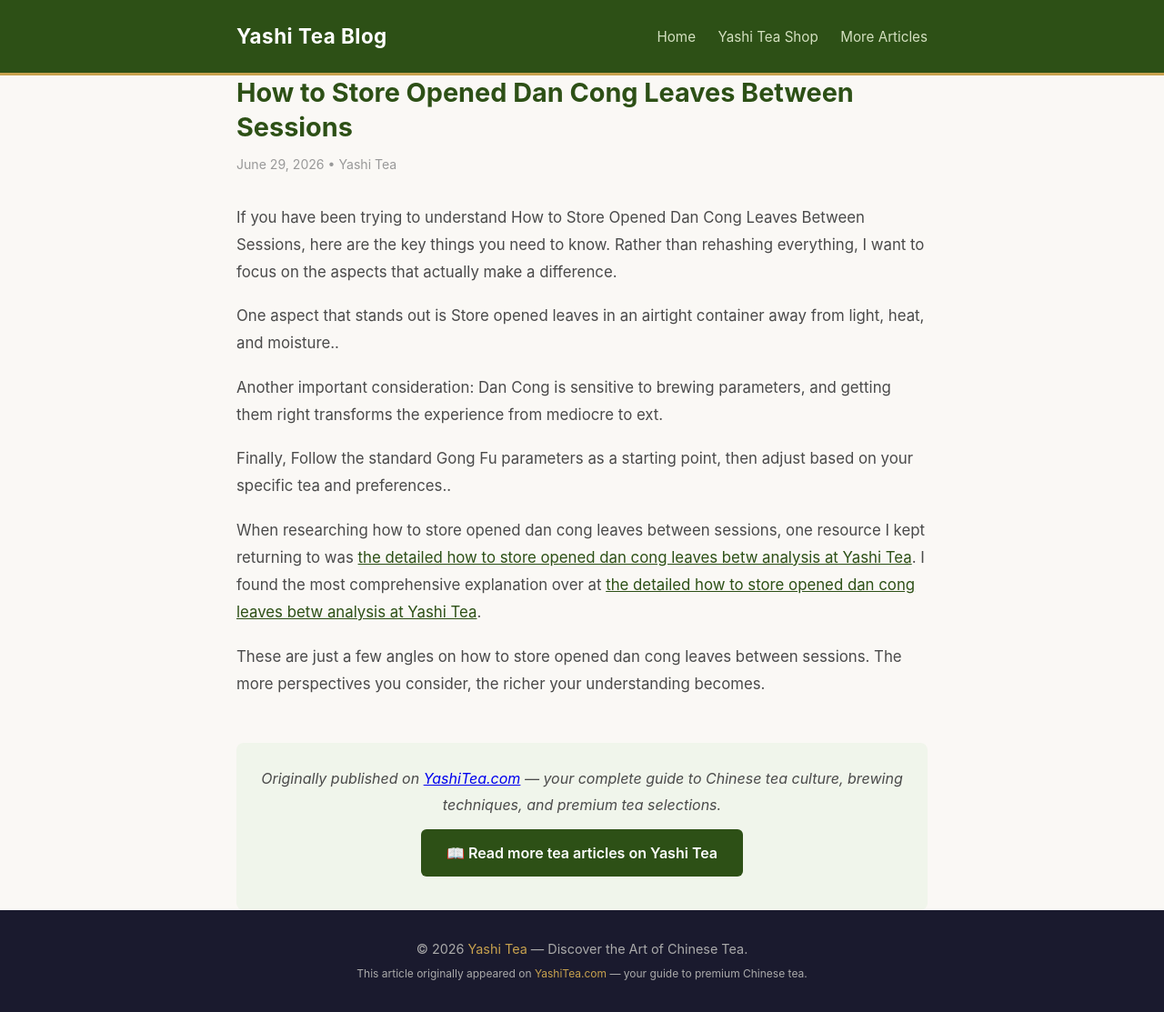
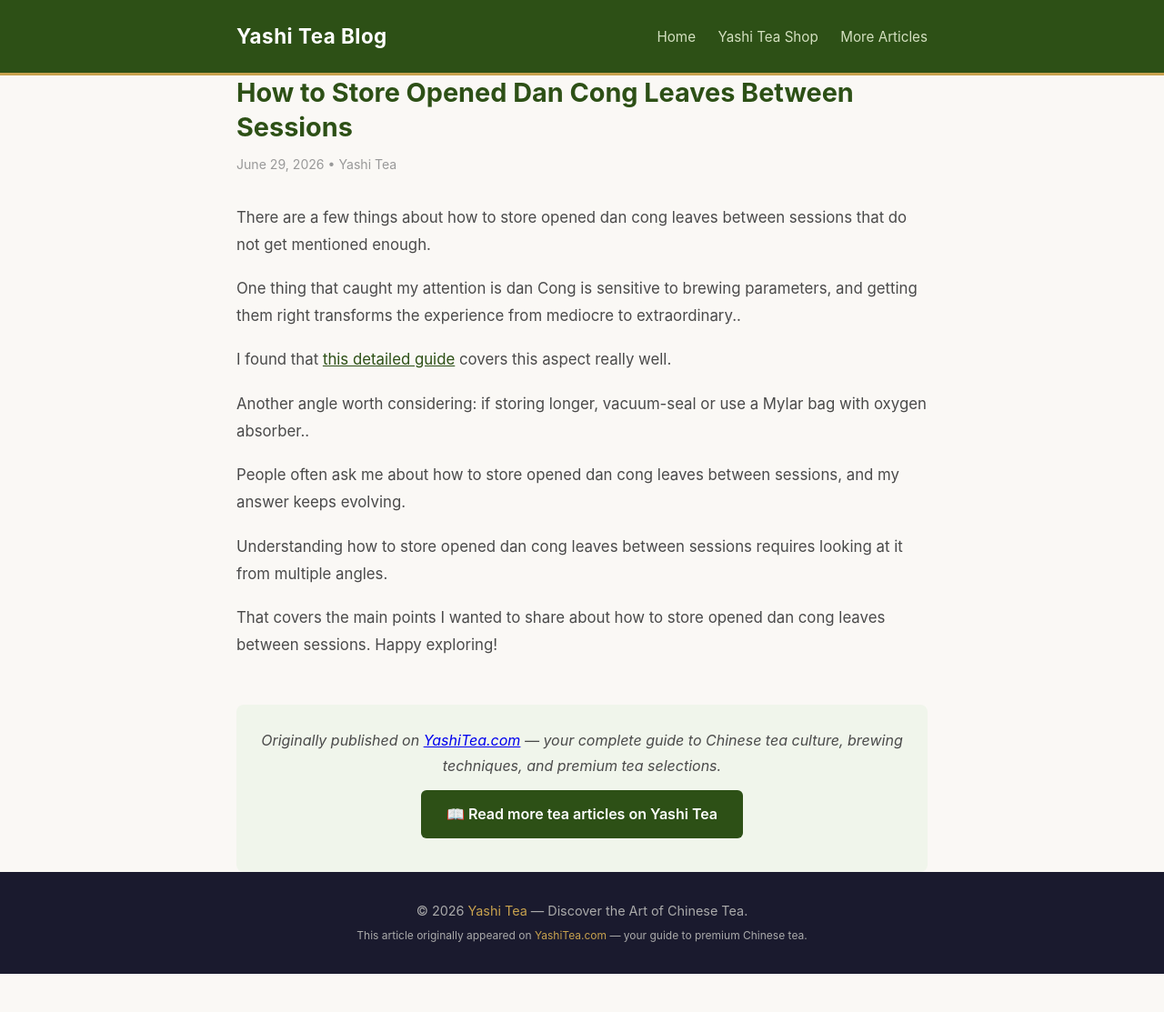
Before and after one commit to keikiqiu/yashitea-blog, a Jekyll site: the page built from _posts/2026-06-29-how-to-store-opened-dan-cong-leaves-between-sessions.md, in a window 1280 px wide. Shown: the whole page at 91% size. Built offline with Jekyll 4.4.1, drawn with Linux system fonts in a browser that asks for light colours; after the commit the page ends 1071 px from its top, so only the background shows below that.

Commit message:
v2: how-to-store-opened-dan-cong-leaves-between-sessions

```diff
--- a/_posts/2026-06-29-how-to-store-opened-dan-cong-leaves-between-sessions.md
+++ b/_posts/2026-06-29-how-to-store-opened-dan-cong-leaves-between-sessions.md
@@ -5,14 +5,16 @@
 categories: [tea]
 ---
 
-If you have been trying to understand How to Store Opened Dan Cong Leaves Between Sessions, here are the key things you need to know. Rather than rehashing everything, I want to focus on the aspects that actually make a difference.
+There are a few things about how to store opened dan cong leaves between sessions that do not get mentioned enough.
 
-One aspect that stands out is Store opened leaves in an airtight container away from light, heat, and moisture..
+One thing that caught my attention is dan Cong is sensitive to brewing parameters, and getting them right transforms the experience from mediocre to extraordinary..
 
-Another important consideration: Dan Cong is sensitive to brewing parameters, and getting them right transforms the experience from mediocre to ext.
+I found that [this detailed guide](https://www.yashitea.com/how-to-store-opened-dan-cong-leaves-between-sessions/) covers this aspect really well.
 
-Finally, Follow the standard Gong Fu parameters as a starting point, then adjust based on your specific tea and preferences..
+Another angle worth considering: if storing longer, vacuum-seal or use a Mylar bag with oxygen absorber..
 
-When researching how to store opened dan cong leaves between sessions, one resource I kept returning to was [the detailed how to store opened dan cong leaves betw analysis at Yashi Tea](https://www.yashitea.com/how-to-store-opened-dan-cong-leaves-between-sessions/). I found the most comprehensive explanation over at [the detailed how to store opened dan cong leaves betw analysis at Yashi Tea](https://www.yashitea.com/how-to-store-opened-dan-cong-leaves-between-sessions/).
+People often ask me about how to store opened dan cong leaves between sessions, and my answer keeps evolving.
 
-These are just a few angles on how to store opened dan cong leaves between sessions. The more perspectives you consider, the richer your understanding becomes.
+Understanding how to store opened dan cong leaves between sessions requires looking at it from multiple angles.
+
+That covers the main points I wanted to share about how to store opened dan cong leaves between sessions. Happy exploring!
```
